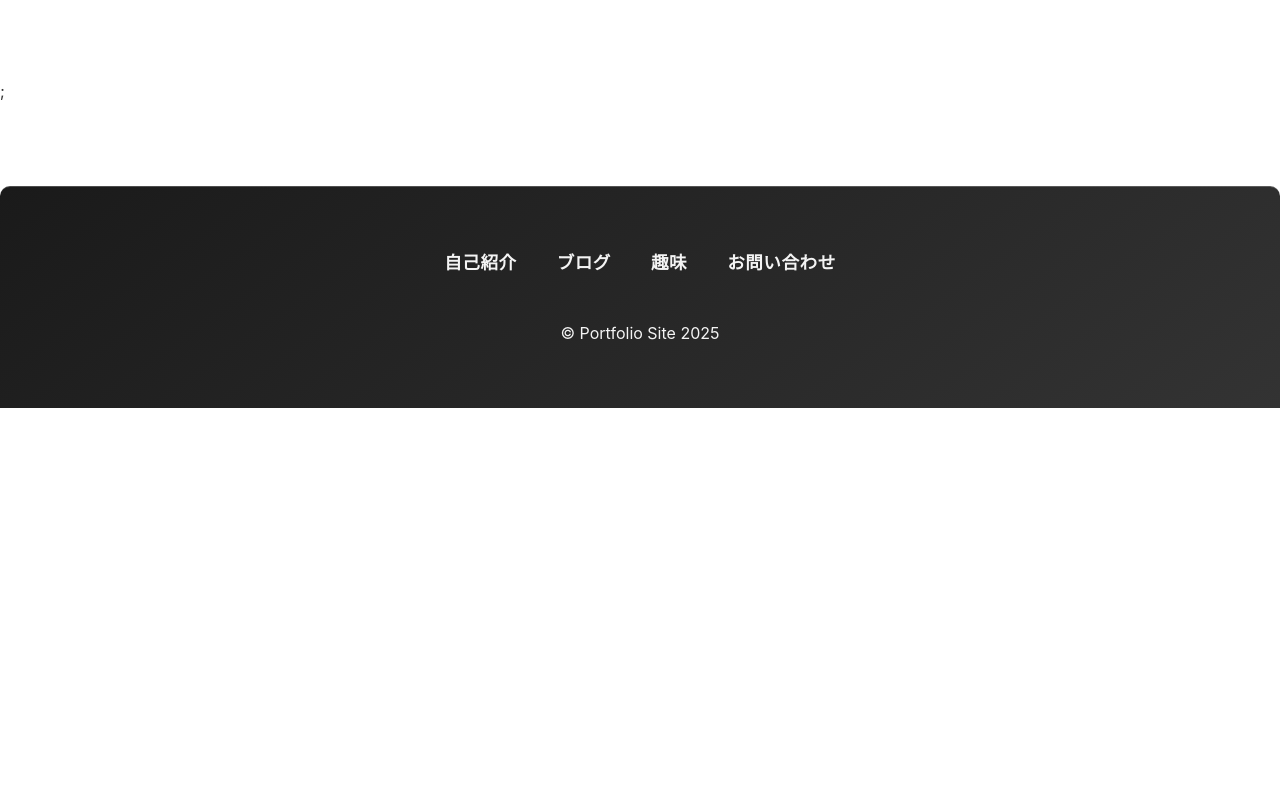
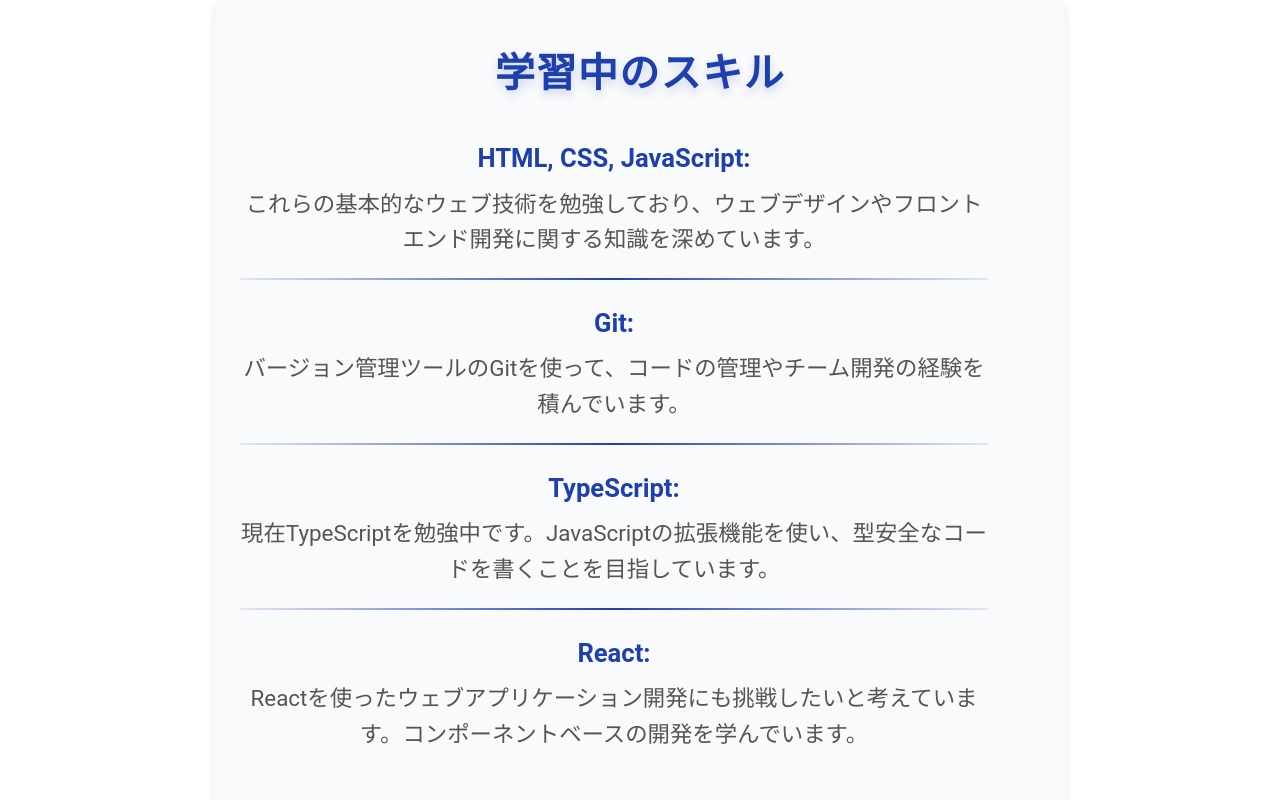
Before and after one commit to KTCume/react-next-portfolio, a Next.js app: page /about in a window 1280 px wide. Shown: the part 1220-2020 px from the top of the page. Before the commit the page ends 1628 px from the top, so only its background shows below. Built offline with nearby package versions, Linux system fonts and the light colour scheme.

Commit message:
プロフィール編集

```diff
--- a/app/about/page.module.css
+++ b/app/about/page.module.css
@@ -1,5 +1,4 @@
 @import url('https://fonts.googleapis.com/css2?family=Playfair+Display:wght@400;700&display=swap');
-
 
 /* 全体のコンテナ */
 .top {
@@ -58,3 +57,66 @@
     margin: 10px 0;
     border-radius: 2px;
 }
+
+/* 学習中のスキル セクション */
+.skillsSection {
+    padding: 50px 24px;
+    text-align: center;
+    margin: 50px auto;
+    width: 90%;
+    max-width: 850px;
+    background-color: #f9fafb; /* 背景色を少し明るく */
+    border-radius: 10px;
+    box-shadow: 0px 5px 10px rgba(0, 0, 0, 0.1);
+}
+
+/* セクションタイトル */
+.skillsTitle {
+    font-size: 2.5rem;
+    font-weight: 700;
+    margin-bottom: 30px;
+    color: #1e40af;
+    text-shadow: 0px 5px 10px rgba(30, 64, 175, 0.2);
+    letter-spacing: 1.5px;
+    line-height: 1.2;
+    font-family: 'Playfair Display', serif;
+}
+
+/* スキルのコンテナ */
+.skillsContainer {
+    width: 100%;
+    max-width: 750px;
+}
+
+/* スキルアイテム */
+.skillItem {
+    font-size: 1.6rem;
+    font-weight: 600;
+    color: #374151;
+    font-family: 'Roboto', sans-serif;
+    padding: 10px 0;
+}
+
+/* スキルラベル */
+.skillLabel {
+    font-weight: 700;
+    color: #1e40af;
+}
+
+/* 区切り線 */
+.divider {
+    width: 100%;
+    height: 2px;
+    background: linear-gradient(90deg, rgba(30, 64, 175, 0.1), rgba(30, 64, 175, 1), rgba(30, 64, 175, 0.1));
+    margin: 10px 0;
+    border-radius: 2px;
+}
+
+/* スキルアイテム内の段落（説明文） */
+.skillItem p {
+    font-size: 1.4rem;
+    color: #555555;
+    margin-top: 5px;
+    font-weight: 400;
+    line-height: 1.6;
+}
--- a/app/about/page.tsx
+++ b/app/about/page.tsx
@@ -31,6 +31,35 @@ export default function Page() {
                     </div>
                 </div>
             </section>
+
+            {/* 学習中のスキル セクション */}
+            <section className={styles.skillsSection}>
+                <h2 className={styles.skillsTitle}>学習中のスキル</h2>
+                <div className={styles.skillsContainer}>
+                    <div className={styles.skillItem}>
+                        <span className={styles.skillLabel}>HTML, CSS, JavaScript:</span>
+                        <p>これらの基本的なウェブ技術を勉強しており、ウェブデザインやフロントエンド開発に関する知識を深めています。</p>
+                    </div>
+                    <div className={styles.divider}></div>
+
+                    <div className={styles.skillItem}>
+                        <span className={styles.skillLabel}>Git:</span>
+                        <p>バージョン管理ツールのGitを使って、コードの管理やチーム開発の経験を積んでいます。</p>
+                    </div>
+                    <div className={styles.divider}></div>
+
+                    <div className={styles.skillItem}>
+                        <span className={styles.skillLabel}>TypeScript:</span>
+                        <p>現在TypeScriptを勉強中です。JavaScriptの拡張機能を使い、型安全なコードを書くことを目指しています。</p>
+                    </div>
+                    <div className={styles.divider}></div>
+
+                    <div className={styles.skillItem}>
+                        <span className={styles.skillLabel}>React:</span>
+                        <p>Reactを使ったウェブアプリケーション開発にも挑戦したいと考えています。コンポーネントベースの開発を学んでいます。</p>
+                    </div>
+                </div>
+            </section>
         </div>
     );
 }
```
